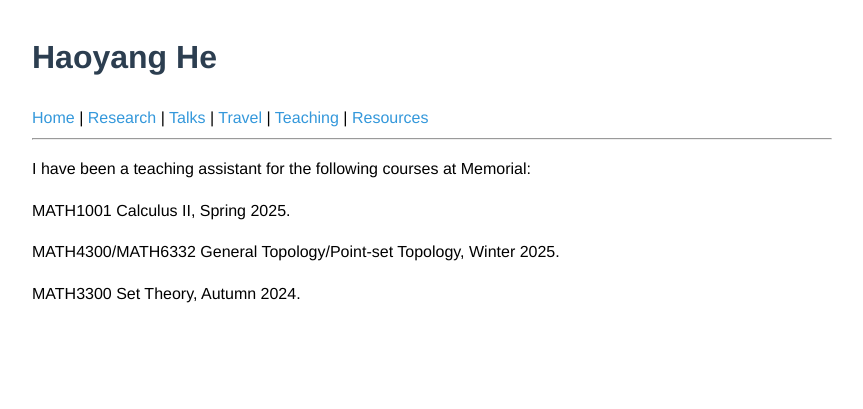
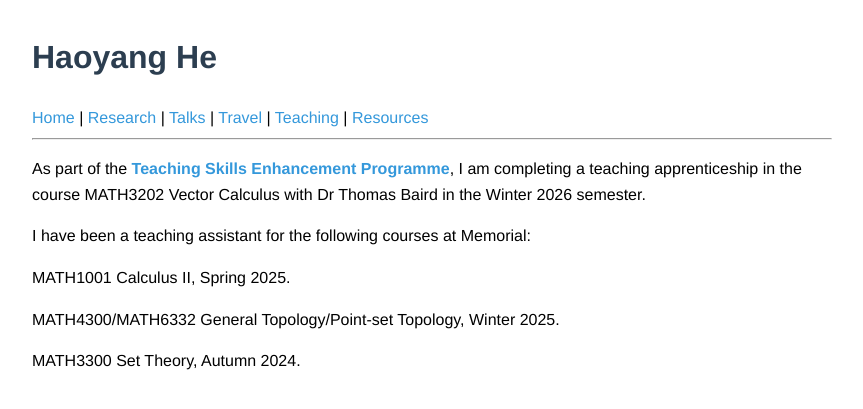
Before and after one commit to haoyang-he/haoyang-he.github.io, a Jekyll site: the page built from teaching.md, in a window 1280 px wide. Shown: the top 409 px of the page, without its empty margins (208-1071 px from the left). Built offline with Jekyll 4.4.1, drawn with Linux system fonts in a browser that asks for light colours.

Commit message:
Update teaching.md with apprenticeship information
Added details about teaching apprenticeship in MATH3202.

```diff
--- a/teaching.md
+++ b/teaching.md
@@ -2,6 +2,8 @@
 layout: default
 title: Teaching
 ---
+
+As part of the [**Teaching Skills Enhancement Programme**](https://www.mun.ca/citl/professional-development-in-teaching/teaching-skills-enhancement-program/), I am completing a teaching apprenticeship in the course MATH3202 Vector Calculus with Dr Thomas Baird in the Winter 2026 semester.
 
 I have been a teaching assistant for the following courses at Memorial:
 
```
